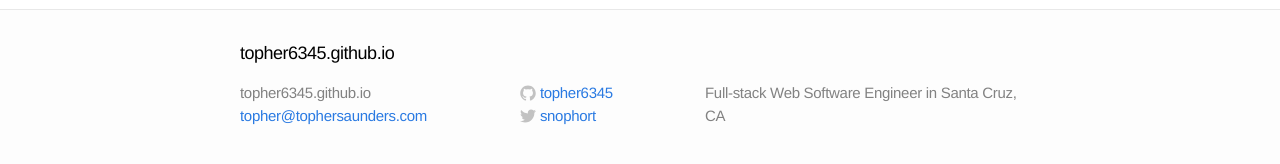
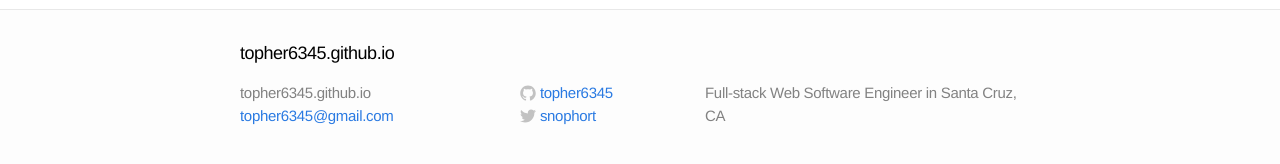
Before and after one commit to topher6345/topher6345.github.io, a Jekyll site: the page built from _posts/2014-05-28-random-active-record.markdown, in a window 1280 px wide. Shown: the part 518-682 px from the top of the page. Built offline with Jekyll 4.4.1, drawn with Linux system fonts in a browser that asks for light colours; Markdown is read by kramdown in place of the engine named in the settings.

Commit message:
Update _config.yml

```diff
--- a/_config.yml
+++ b/_config.yml
@@ -1,6 +1,6 @@
 # Site settings
 title: topher6345.github.io
-email: topher@tophersaunders.com
+email: topher6345@gmail.com
 description: Full-stack Web Software Engineer in Santa Cruz, CA
 baseurl: ""
 url: "http://tophersaunders.com"
```
